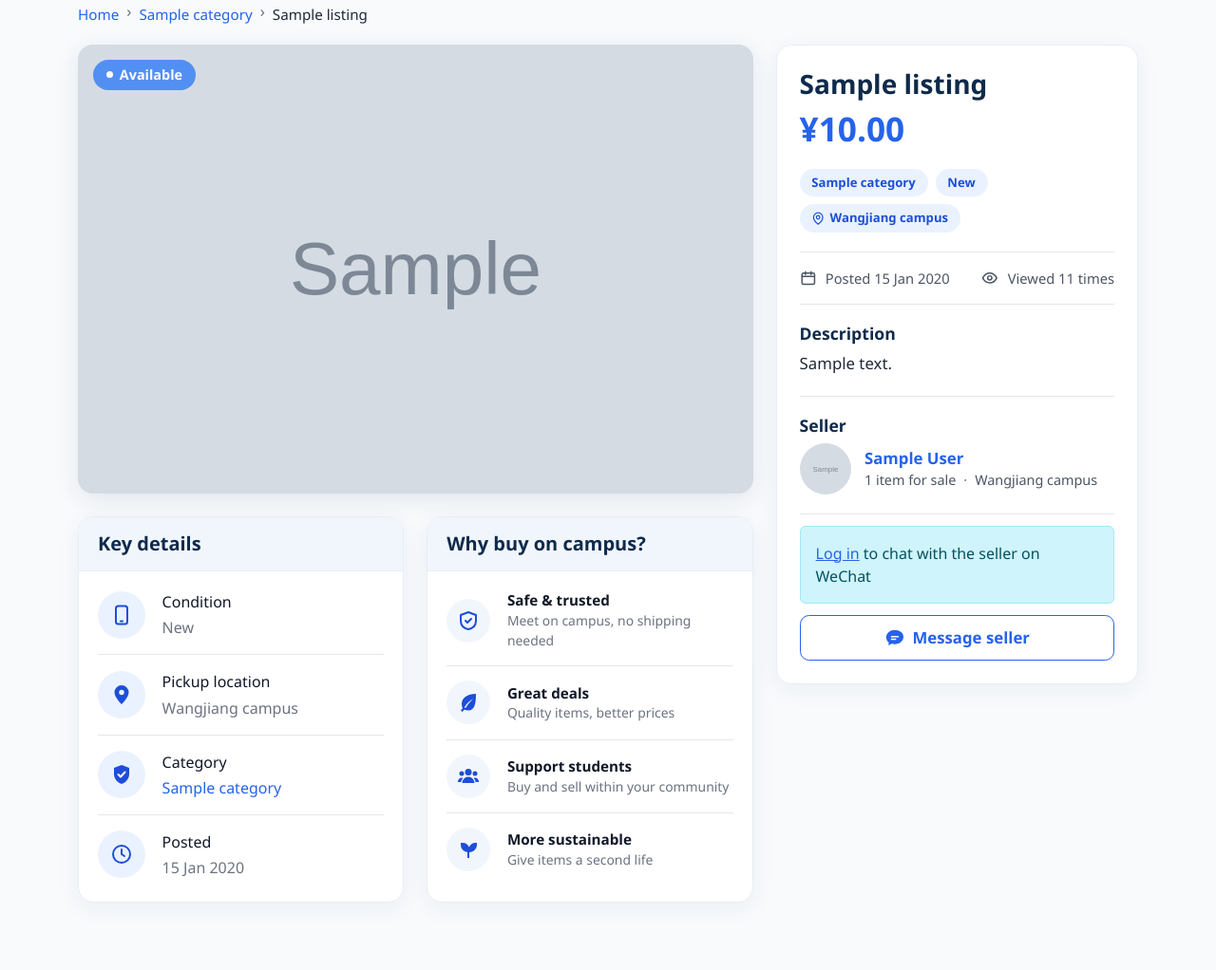
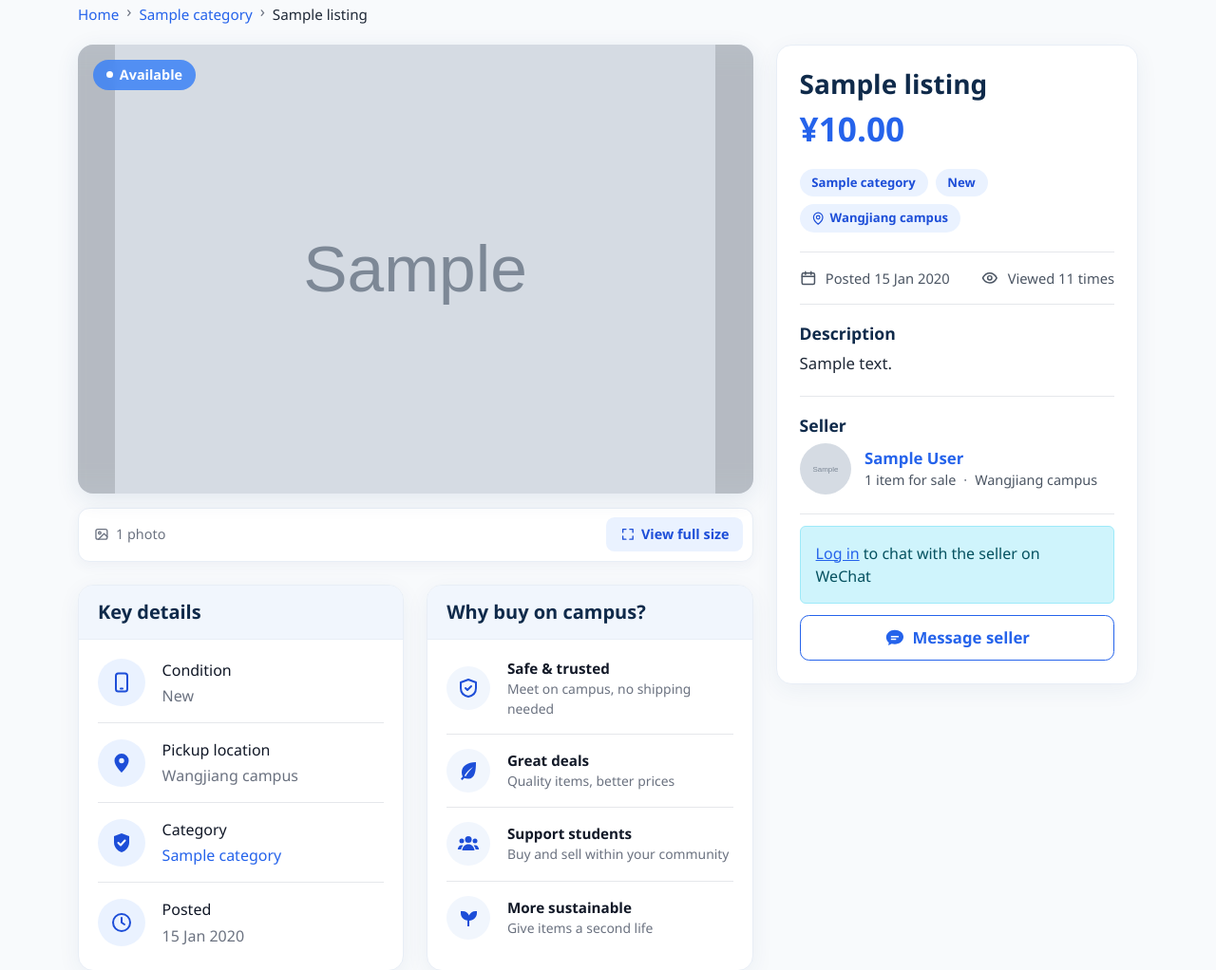
Before and after one commit to mafoudmaryam/campus-marketplace, a Django app: page /listing/1/ in a window 1280 px wide. Shown: the part 84-1106 px from the top of the page at 95% size. Before the commit the page ends 1044 px from the top, so only its background shows below. Run offline with Django 5.2, Linux system fonts and the light colour scheme; tables that the repository leaves empty hold one stand-in row (values such as "Sample post"); grey boxes marked "Sample" are stand-in pictures; some libraries are stand-ins or nearby versions.

Commit message:
Show whole photos and make one-photo and no-photo listings look good

```diff
--- a/listings/tests.py
+++ b/listings/tests.py
@@ -404,7 +404,8 @@ class DetailPageTests(ListingTestBase):
 
     def test_no_photo_has_no_arrows(self):
         response = self.get()
-        self.assertContains(response, "No photo")
+        self.assertContains(response, "No photos yet")
+        self.assertNotContains(response, "View full size")
         self.assertNotContains(response, 'id="gallery-next"')
         self.assertNotContains(response, 'id="lightbox"')
 
@@ -415,6 +416,7 @@ class DetailPageTests(ListingTestBase):
         self.assertContains(response, 'id="lightbox"')
         self.assertNotContains(response, 'id="gallery-next"')
         self.assertNotContains(response, 'class="gallery-thumb')
+        self.assertContains(response, "View full size")
 
     def test_several_photos_get_arrows_counter_and_thumbnails(self):
         self.add_photos(3)
@@ -422,6 +424,7 @@ class DetailPageTests(ListingTestBase):
         self.assertContains(response, 'id="gallery-next"')
         self.assertContains(response, ">1/3<")
         self.assertContains(response, 'aria-label="Show photo', count=3)
+        self.assertNotContains(response, "View full size")
 
     def test_seller_block_shows_item_count(self):
         self.make_listing("Lamp")
--- a/static/css/site.css
+++ b/static/css/site.css
@@ -622,24 +622,84 @@ h1, h2, h3, h4, h5 { color: #111827; font-weight: 700; }
 .gallery-slide {
   position: absolute;
   inset: 0;
-  width: 100%;
-  height: 100%;
-  object-fit: cover;
+  overflow: hidden;
   opacity: 0;
   cursor: zoom-in;
   transition: opacity .35s ease;
 }
 .gallery-slide.is-active { opacity: 1; z-index: 1; }
+.gallery-backdrop {
+  position: absolute;
+  inset: 0;
+  width: 100%;
+  height: 100%;
+  object-fit: cover;
+  filter: blur(28px) brightness(.85) saturate(1.1);
+  transform: scale(1.2);
+}
+.gallery-photo {
+  position: relative;
+  width: 100%;
+  height: 100%;
+  object-fit: contain;
+  display: block;
+}
 .gallery-empty {
   height: 100%;
   display: flex;
   flex-direction: column;
   align-items: center;
   justify-content: center;
-  gap: .5rem;
+  gap: .35rem;
+  padding: 1rem;
+  text-align: center;
   color: var(--muted);
+  background: linear-gradient(135deg, #eaf2ff 0%, #f1f6fd 50%, #e6f6f4 100%);
 }
-.gallery-empty svg { width: 56px; height: 56px; }
+.gallery-empty-icon {
+  width: 84px;
+  height: 84px;
+  display: inline-flex;
+  align-items: center;
+  justify-content: center;
+  margin-bottom: .5rem;
+  border-radius: 50%;
+  background: #fff;
+  color: var(--brand-blue);
+  box-shadow: 0 6px 18px rgba(30, 64, 120, .1);
+}
+.gallery-empty-icon svg { width: 40px; height: 40px; }
+.gallery-empty strong { color: #0f2a4a; font-size: 1.1rem; }
+.gallery-empty span:last-child { font-size: .9rem; }
+
+/* one photo: a slim bar instead of a row of thumbnails */
+.gallery-single {
+  display: flex;
+  align-items: center;
+  justify-content: space-between;
+  gap: 1rem;
+  margin-top: .9rem;
+  padding: .6rem .6rem .6rem 1rem;
+  background: #fff;
+  border: 1px solid #e8eef6;
+  border-radius: .75rem;
+  box-shadow: 0 4px 14px rgba(30, 64, 120, .05);
+}
+.gallery-single-text { display: inline-flex; align-items: center; gap: .45rem; color: var(--muted); font-size: .9rem; }
+.gallery-single-btn {
+  display: inline-flex;
+  align-items: center;
+  gap: .4rem;
+  padding: .45rem .9rem;
+  border: 0;
+  border-radius: .55rem;
+  background: #eaf2ff;
+  color: var(--brand-blue-dark);
+  font-size: .9rem;
+  font-weight: 600;
+  transition: background .15s ease;
+}
+.gallery-single-btn:hover { background: #dbe7fb; }
 
 .status-pill {
   position: absolute;
@@ -931,7 +991,7 @@ a.seller-name:hover { color: var(--brand-blue-dark); text-decoration: underline;
 
 @media (prefers-reduced-motion: reduce) {
   .reveal, .reveal-fade, .lightbox[open] { animation: none; }
-  .gallery-slide, .gallery-thumb, .gallery-arrow, .mini-card { transition: none; }
+  .gallery-slide, .gallery-thumb, .gallery-arrow, .mini-card, .gallery-single-btn { transition: none; }
   .gallery-arrow:hover { transform: translateY(-50%); }
   .mini-card:hover { transform: none; }
 }
--- a/templates/base.html
+++ b/templates/base.html
@@ -6,7 +6,7 @@
   <meta name="viewport" content="width=device-width, initial-scale=1">
   <title>{% block title %}Campus Marketplace{% endblock %}</title>
   <link href="{% static 'css/bootstrap.min.css' %}" rel="stylesheet">
-  <link href="{% static 'css/site.css' %}?v=4" rel="stylesheet">
+  <link href="{% static 'css/site.css' %}?v=5" rel="stylesheet">
 </head>
 <body>
 
--- a/templates/listings/detail.html
+++ b/templates/listings/detail.html
@@ -19,11 +19,18 @@
     {% with photos=listing.images.all %}
     <div class="gallery-stage" id="gallery-stage"{% if photos|length > 1 %} tabindex="0" aria-roledescription="carousel"{% endif %}>
       {% for photo in photos %}
-        <img src="{{ photo.image.url }}" class="gallery-slide{% if forloop.first %} is-active{% endif %}" alt="{{ listing.title }} photo {{ forloop.counter }}" data-index="{{ forloop.counter0 }}"{% if not forloop.first %} loading="lazy"{% endif %}>
+        {# the same photo, blurred, fills the frame so tall or wide photos are never cut off #}
+        <div class="gallery-slide{% if forloop.first %} is-active{% endif %}">
+          <img src="{{ photo.image.url }}" class="gallery-backdrop" alt="" aria-hidden="true"{% if not forloop.first %} loading="lazy"{% endif %}>
+          <img src="{{ photo.image.url }}" class="gallery-photo" alt="{{ listing.title }} photo {{ forloop.counter }}"{% if not forloop.first %} loading="lazy"{% endif %}>
+        </div>
       {% empty %}
         <div class="gallery-empty">
-          <svg viewBox="0 0 24 24" fill="none" stroke="currentColor" stroke-width="1.5" stroke-linecap="round" stroke-linejoin="round" aria-hidden="true"><path d="M3 7h3l2-3h8l2 3h3v13H3z"/><circle cx="12" cy="13" r="4"/></svg>
-          No photo
+          <span class="gallery-empty-icon">
+            <svg viewBox="0 0 24 24" fill="none" stroke="currentColor" stroke-width="1.5" stroke-linecap="round" stroke-linejoin="round" aria-hidden="true"><rect x="3" y="4" width="18" height="16" rx="3"/><circle cx="9" cy="10" r="2"/><path d="m21 16-5-5-9 9"/></svg>
+          </span>
+          <strong>No photos yet</strong>
+          <span>The seller hasn't added a photo of this item.</span>
         </div>
       {% endfor %}
 
@@ -47,6 +54,17 @@
             <img src="{{ photo.image.url }}" alt="" loading="lazy">
           </button>
         {% endfor %}
+      </div>
+    {% elif photos %}
+      <div class="gallery-single">
+        <span class="gallery-single-text">
+          <svg class="icon" viewBox="0 0 24 24" fill="none" stroke="currentColor" stroke-width="2" stroke-linecap="round" stroke-linejoin="round" aria-hidden="true"><rect x="3" y="4" width="18" height="16" rx="3"/><circle cx="9" cy="10" r="2"/><path d="m21 16-5-5-9 9"/></svg>
+          1 photo
+        </span>
+        <button type="button" class="gallery-single-btn" id="gallery-zoom">
+          <svg class="icon" viewBox="0 0 24 24" fill="none" stroke="currentColor" stroke-width="2" stroke-linecap="round" stroke-linejoin="round" aria-hidden="true"><path d="M4 9V4h5M20 9V4h-5M4 15v5h5M20 15v5h-5"/></svg>
+          View full size
+        </button>
       </div>
     {% endif %}
 
@@ -270,8 +288,9 @@
       var label = (current + 1) + '/' + total;
       if (counter) { counter.textContent = label; }
       if (lightboxCounter) { lightboxCounter.textContent = label; }
-      lightboxImg.src = slides[current].src;
-      lightboxImg.alt = slides[current].alt;
+      var photo = slides[current].querySelector('.gallery-photo');
+      lightboxImg.src = photo.src;
+      lightboxImg.alt = photo.alt;
     }
     function openLightbox() {
       if (lightbox.showModal) { lightbox.showModal(); } else { lightbox.setAttribute('open', ''); }
@@ -289,6 +308,7 @@
     on('lightbox-prev', function () { show(current - 1); });
     on('lightbox-next', function () { show(current + 1); });
     on('lightbox-close', closeLightbox);
+    on('gallery-zoom', openLightbox);
     for (var t = 0; t < thumbs.length; t++) {
       thumbs[t].addEventListener('click', function () { show(Number(this.getAttribute('data-index'))); });
     }
```
